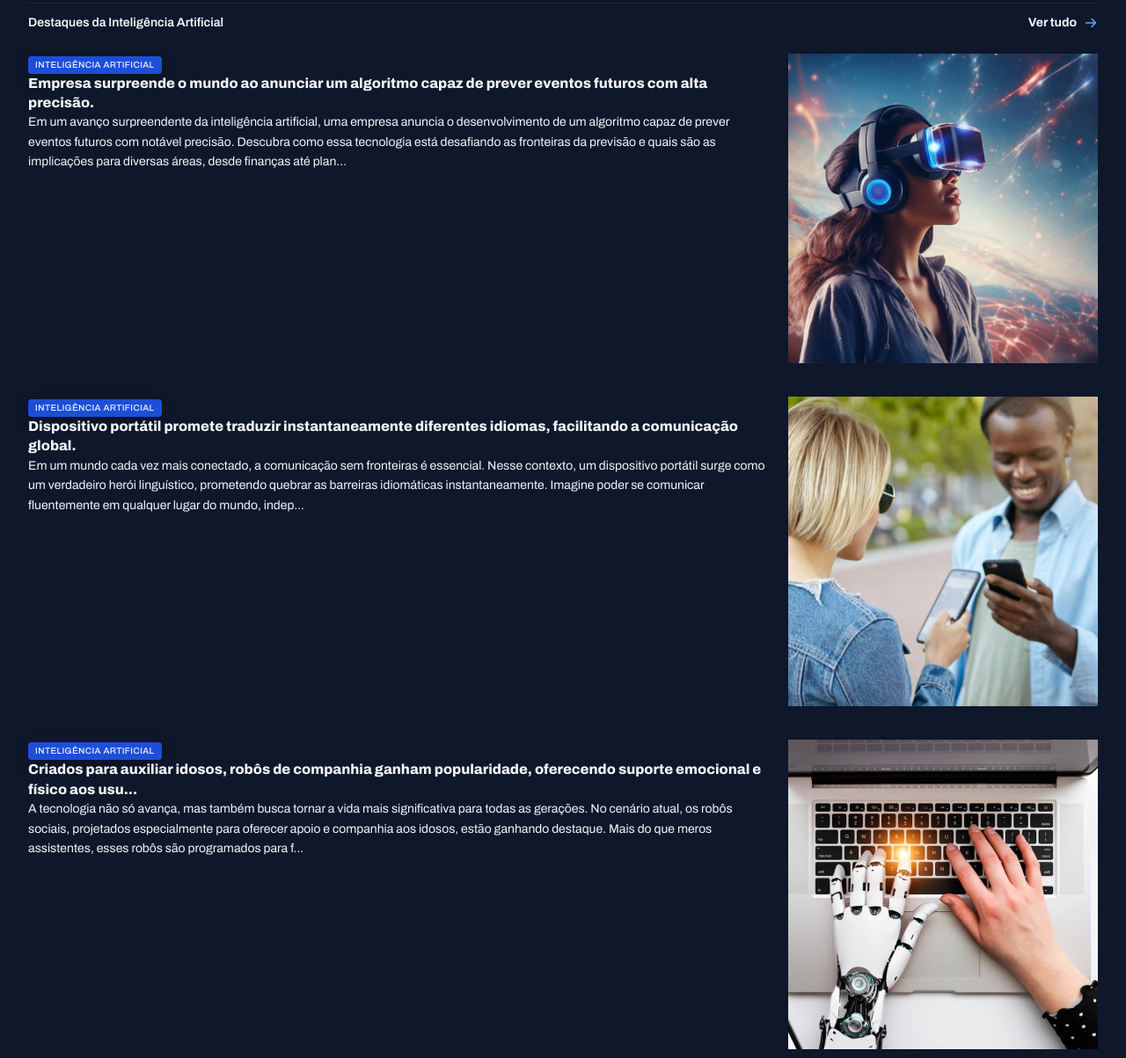
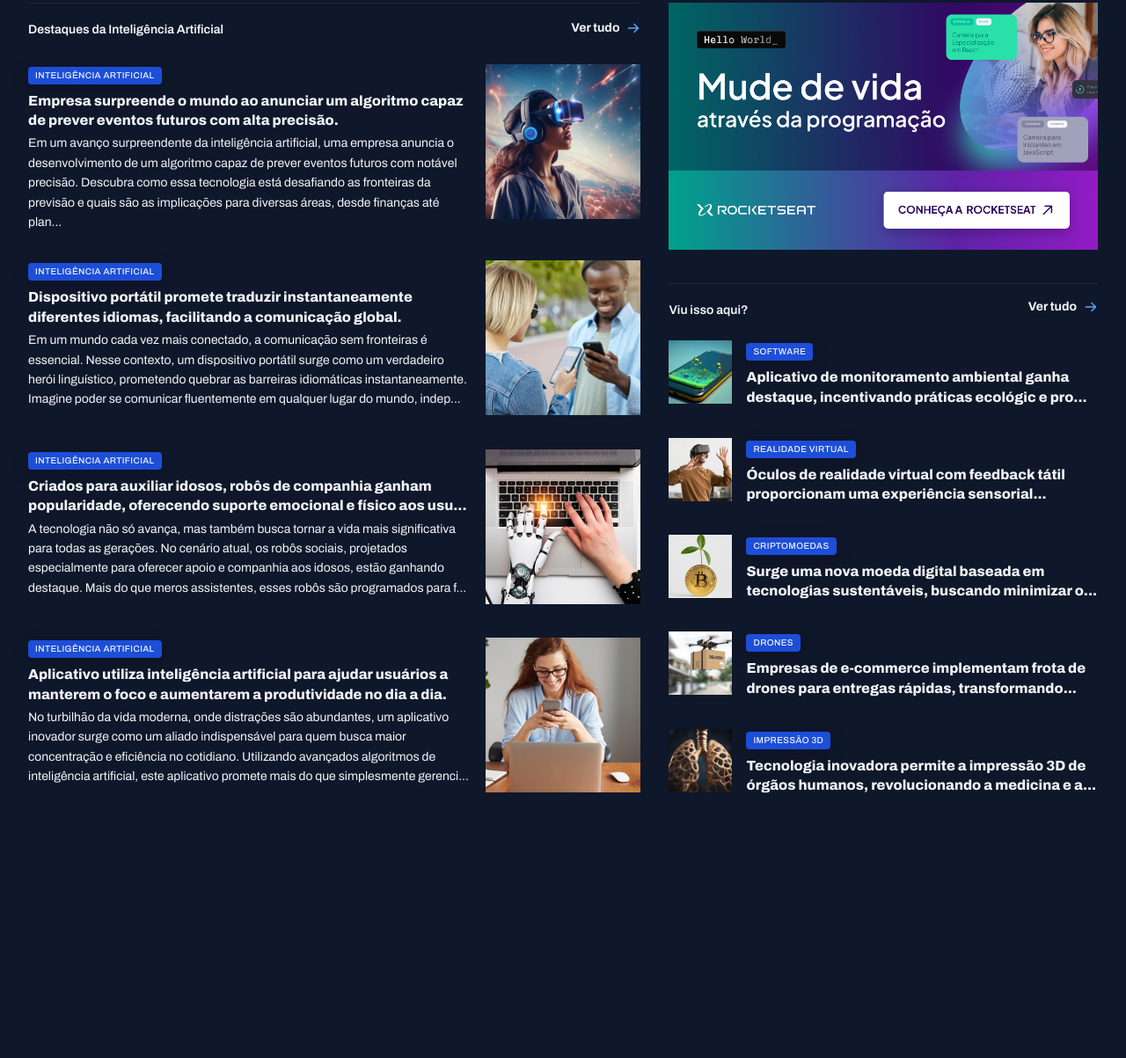
Before and after one commit to Raphaelmsp/PORTALDENOTICIA-ROCKETSEAT, a plain HTML site: page index.html in a window 1280 px wide. Shown: the part 1060-2263 px from the top of the page at 88% size. After the commit the page ends 2008 px from the top, so only its background shows below. Drawn offline with Linux system fonts and the light colour scheme.

Commit message:
Estilizando os ultimos cards

```diff
--- a/index.html
+++ b/index.html
@@ -239,6 +239,7 @@
             </div>
         </section>
 
+        <aside>
         <div>
             <div id="ads">
                 <img src="assets/Ads.png" alt="">
@@ -278,7 +279,7 @@
                         <div>
                             <span class="content-tag">Realidade virtual</span>
                             <h3 class="text-xl">
-                                Óculos de realidade virtual com feedback tátil proporcionam uma experiência sensorial complet...
+                                Óculos de realidade virtual com feedback tátil proporcionam uma experiência sensorial...
                             </h3>
                         </div>
 
@@ -293,7 +294,7 @@
                         <div>
                             <span class="content-tag">criptomoedas</span>
                             <h3 class="text-xl">
-                                Surge uma nova moeda digital baseada em tecnologias sustentáveis, buscando minimizar o i...
+                                Surge uma nova moeda digital baseada em tecnologias sustentáveis, buscando minimizar o...
                             </h3>
                         </div>
 
@@ -309,7 +310,7 @@
                             <span class="content-tag">Drones</span>
                             <h3 class="text-xl">
                                 Empresas de e-commerce implementam frota de drones para entregas rápidas,
-                                transformando e ce...
+                                transformando...
                             </h3>
                         </div>
 
@@ -324,14 +325,14 @@
                         <div>
                             <span class="content-tag">Impressão 3D</span>
                             <h3 class="text-xl">
-                                Tecnologia inovadora permite a impressão 3D de órgãos humanos, revolucionando a medicina e a li...
+                                Tecnologia inovadora permite a impressão 3D de órgãos humanos, revolucionando a medicina e a...
                             </h3>
                         </div>
 
                     </article>
                 </div>
             </section>
-        </div>
+        </aside>
 
     </main>
 </body>
--- a/styles/global.css
+++ b/styles/global.css
@@ -54,7 +54,15 @@ img {
 
 main {
   margin-block: 40px;
-  gap: 80px;
+  row-gap: 80px;
+  column-gap: 32px;
+
+  grid-template-columns: 2fr 1.4fr;
+
+  grid-template-areas:
+  "featured featured"
+  "weekly weekly"
+  "ai aside";
 }
 
 .content-tag {
--- a/styles/sections.css
+++ b/styles/sections.css
@@ -22,6 +22,7 @@ section header {
 
 
     #featured {
+    grid-area: featured;
     img {
         height: 100%;
         object-fit: cover;
@@ -60,6 +61,7 @@ section header {
     }
 
     #weekly {
+        grid-area: weekly;
 
     &>div {
         grid-template-columns: repeat(4, 292px);
@@ -84,3 +86,35 @@ section header {
         }
     }
     }
+
+    #ai {
+        grid-area: ai;
+        img {
+            width: 176px;
+            aspect-ratio: 1/1;
+            object-fit: cover;
+        }
+
+        h3 {
+            margin-block: 8px 4px;
+        }
+    }
+
+    aside {
+        grid-area: aside;
+    }
+
+    #more {
+
+        margin-top: 32px;
+
+    h3 {
+        margin-top: 8px;
+    }
+
+        img {
+            width: 72px;
+            aspect-ratio: 1/1;
+            object-fit: cover;
+        }
+    }
```
Lines whose indentation alone changed are shown as unchanged.
